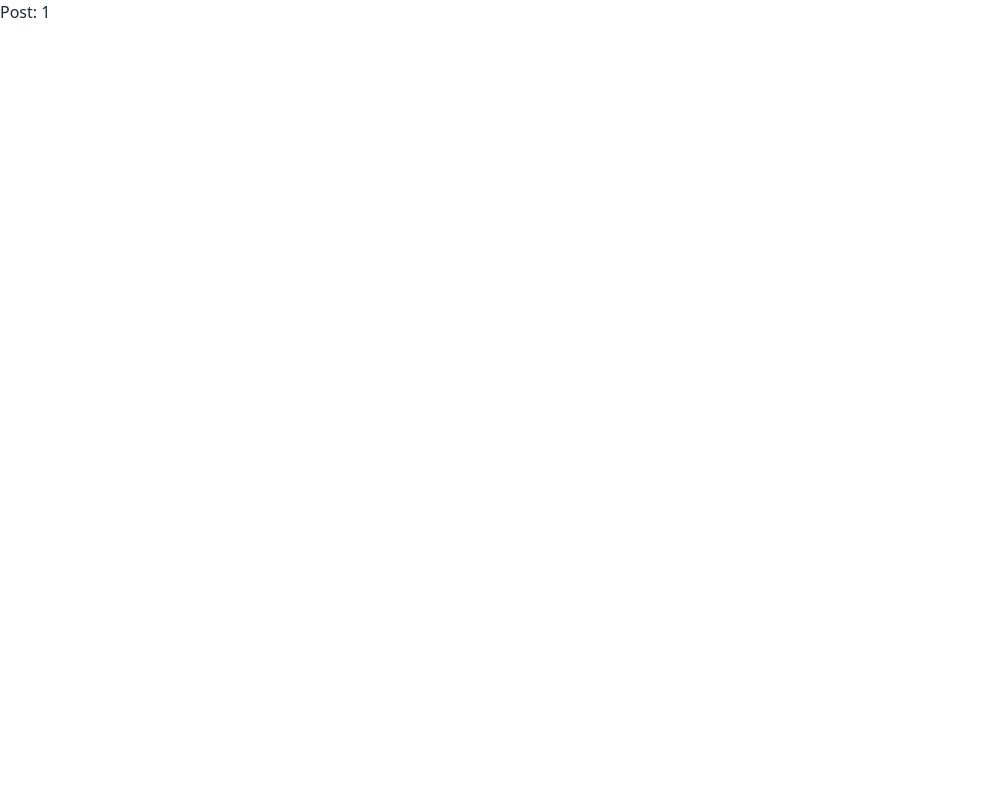
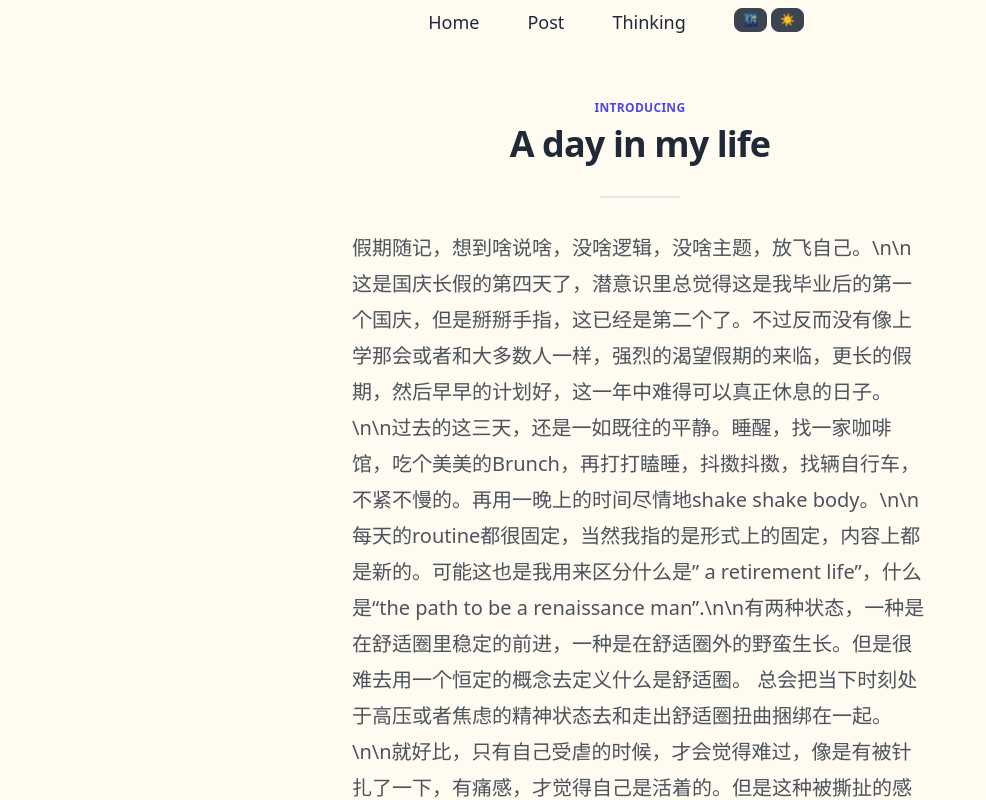
Before and after one commit to lyquita/blogv3, a Next.js app: page /posts/1 in a window 1280 px wide. Shown: the top 800 px of the page, without its empty margins (0-986 px from the left). Built offline with nearby package versions, Linux system fonts and the light colour scheme.

Commit message:
style post detail

```diff
--- a/components/layout.tsx
+++ b/components/layout.tsx
@@ -5,7 +5,7 @@ const Layout: React.FC<{}> =({children})=>{
   const {systemTheme, theme, setTheme} = useTheme();
 
     return(
-       <div className="px-10 lg:px-80 bg-[#FFFBF0] dark:bg-[#0e0c0c] dark:bg-opacity-90 py-2 text-xs sm:px-5">
+       <div className="px-10 lg:px-80 bg-[#FFFBF0] dark:bg-[#0e0c0c] dark:bg-opacity-90 py-2 text-xs sm:px-5 ">
            <ul className="flex w-full font-normal nav-list justify-center dark:text-[#DCA54C] lg:text-lg">
                <li >
                    <Link href="/">Home</Link>
--- a/components/thingkings.tsx
+++ b/components/thingkings.tsx
@@ -5,34 +5,34 @@ const Thinkings = () => {
     <div className="dark:text-[#DCA54C]">
       <h1 className="my-5 text-2xl ">Im thinking</h1>
       <div className="grid grid-cols-1 sm:grid-cols-3">
-        <div className="bg-white p-3 m-2 card shadow" >
+        <div className="bg-white p-3 m-2 card shadow hover:text-[#5bd692] " >
           <p className="mb-3 lg:text-base ">
             feel down in the dumps, for no reason... odd...
           </p>
           <p>2020-11-14 19:36</p>
         </div>
-        <div className="bg-white p-3 m-2 card shadow">
+        <div className="bg-white p-3 m-2 card shadow hover:text-[#5bd692] " >
           <p className="mb-3 lg:text-base">
             feel down in the dumps, for no reason... ods, for no reason...
             odd...
           </p>
           <p>2020-11-14 19:36</p>
         </div>
-        <div className="bg-white p-3 m-2 card shadow">
+        <div className="bg-white p-3 m-2 card shadow hover:text-[#5bd692] " >
           <p className="mb-3 lg:text-base">
             feel down in the dumps, for no s, for no reason... ods, for no
             reason... od... odd...
           </p>
           <p>2020-11-14 19:36</p>
         </div>
-        <div className="bg-white p-3 m-2 card shadow">
+        <div className="bg-white p-3 m-2 card shadow hover:text-[#5bd692] " >
           <p className="mb-3 lg:text-base">
             feel down in the dumps, for no reasons, for no reason... ods, for no
             reason... od... odd...
           </p>
           <p>2020-11-14 19:36</p>
         </div>
-        <div className="bg-white p-3 m-2 card shadow">
+        <div className="bg-white p-3 m-2 card shadow hover:text-[#5bd692] " >
           <p className="mb-3 lg:text-base">
             feel down in the dumps, for no reason... odd...
           </p>
--- a/components/writing.tsx
+++ b/components/writing.tsx
@@ -6,31 +6,31 @@ const Writing = () => {
       <h1 className="my-5 text-2xl ">Write something...</h1>
       <ul>
         <li>
-          <a>
+          <a className="hover:text-[#5bd692] hover:cursor-pointer">
             <p className="text-base">我在过养老式的生活...</p>
             <p className="mb-3">October 08, 2020</p>
           </a>
         </li>
         <li>
-          <a>
+        <a className="hover:text-[#5bd692] hover:cursor-pointer">
             <p className="text-base">我在过养老式的生活...</p>
             <p className="mb-3">October 08, 2020</p>
           </a>
         </li>
         <li>
-          <a>
+        <a className="hover:text-[#5bd692] hover:cursor-pointer">
             <p className="text-base">我在过养老式的生活...</p>
             <p className="mb-3">October 08, 2020</p>
           </a>
         </li>
         <li>
-          <a>
+        <a className="hover:text-[#5bd692] hover:cursor-pointer">
             <p className="text-base">我在过养老式的生活...</p>
             <p className="mb-3">October 08, 2020</p>
           </a>
         </li>
         <li>
-          <a>
+        <a className="hover:text-[#5bd692] hover:cursor-pointer">
             <p className="text-base">我在过养老式的生活...</p>
             <p className="mb-3">October 08, 2020</p>
           </a>
--- a/package.json
+++ b/package.json
@@ -10,6 +10,7 @@
     "tailwind": "npx tailwindcss -i ./styles/globals.css -o ./dist/output.css --watch"
   },
   "dependencies": {
+    "@tailwindcss/typography": "^0.5.2",
     "daisyui": "^2.11.1",
     "next": "12.1.0",
     "next-themes": "^0.1.1",
--- a/pages/posts/[id].tsx
+++ b/pages/posts/[id].tsx
@@ -1,10 +1,45 @@
 import { useRouter } from "next/router";
+import Layout from "../../components/layout";
 
-const Post = () =>{
-    const router =useRouter();
-    const { id } = router.query;
+const Post = () => {
+  const router = useRouter();
+  const { id } = router.query;
 
-    return <p>Post: {id}</p>
-}
+  return (
+      <div>
+          <Layout>
+          <article className="py-16 px-6 sm:px-8">
+            <header>
+                <h1 className="flex flex-col items-center">
+                    <span className="text-indigo-600 font-semibold tracking-wide uppercase"> Introducing </span>
+                    <span className="mt-2 text-3xl font-extrabold tracking-tight sm:text-4xl"> A day in my life</span>
+                </h1>
+                <hr className="mt-8 border-t-2 w-20 mx-auto"/>
+            </header>
+            <div className="mt-8 mx-auto prose lg:prose-xl overflow-auto">
+            <p>
+      假期随记，想到啥说啥，没啥逻辑，没啥主题，放飞自己。\n\n这是国庆长假的第四天了，潜意识里总觉得这是我毕业后的第一个国庆，但是掰掰手指，这已经是第二个了。不过反而没有像上学那会或者和大多数人一样，强烈的渴望假期的来临，更长的假期，然后早早的计划好，这一年中难得可以真正休息的日子。\n\n过去的这三天，还是一如既往的平静。睡醒，找一家咖啡馆，吃个美美的Brunch，再打打瞌睡，抖擞抖擞，找辆自行车，不紧不慢的。再用一晚上的时间尽情地shake
+      shake
+      body。\n\n每天的routine都很固定，当然我指的是形式上的固定，内容上都是新的。可能这也是我用来区分什么是”
+      a retirement life”，什么是“the path to be a renaissance
+      man”.\n\n有两种状态，一种是在舒适圈里稳定的前进，一种是在舒适圈外的野蛮生长。但是很难去用一个恒定的概念去定义什么是舒适圈。
+      总会把当下时刻处于高压或者焦虑的精神状态去和走出舒适圈扭曲捆绑在一起。\n\n就好比，只有自己受虐的时候，才会觉得难过，像是有被针扎了一下，有痛感，才觉得自己是活着的。但是这种被撕扯的感觉也不一定说明我正在舒适圈外干着自己不擅长的事，痛苦的感觉并不会对你的Goal有质的飞跃，多数是心理上的慰藉。\n\n更新一下，这是长假的第五天了\n\n也可能是受目前公司的企业文化所熏陶。\n\n不轻易招人，一旦给予offer，就会给予100%的信任。\n\n实用主义大于形式主义。\n\n自组织。\n\n做事前，多扯淡。\n\n自己人做完脑力活，体力活能给外人干就都抛给外人干。\n\n…
+      太多了，\n\n这些有意思的文化特性“传承于”谷歌微软系的Engineer culture.
+      由于日常被同事们熏陶，所以原本对异域文化感兴趣的我，越发的有想法以及臆想那些坐落在硅谷西雅图的生活状态。\n\n当然事情都是有两面性的，就像我总是在同事的口中听到对于外企文化的认同，但也会在Reddit，quroa上听到在谷歌员工在吐槽shit一般的生活。关键在于，所处的team以及你的leader。\n\n我还是对于那些外企公司保有神秘感，毕竟没有亲身体验过，也不想只是通过“听听”别人口中的话来塑造我对于这件事的认知。\n\n更新一下，今天是长假的第六天了\n\n前阵子总是在GitHub翻各种用户，翻GitHub，Facebook，Amazon…
+      有趣的工程师和有趣的UX
+      Designer。大多数有趣的人，他们都会有一个自己的blog，blog不仅仅是一个套模版的活，而是结合了自己的小心思，把自己的生活记录下来像个秘密花园，又同时会考虑着怎样可以让第三人在最短的时间内了解自己。\n\n但是挖掘像这种有趣的人，其实也需要费一定的功夫，还是会有很多鱼龙混杂的人，好在当我一打开他们的blog的那一眼，就能知道他是不是那种类型。\n\n而细细的观察和了解一个有趣的人的思想的时候，“能避免重蹈前人覆辙，以及了解不同国家的人，和他们在想什么。”\n\n正好在这里分享几个很有意思的blog：\n\nhttps://zachholman.com/\n\nhttps://skalnik.com/\n\nhttps://christinecha.com/\n\nhttp://broccolini.net/\n\nhttps://chad.is/\n\nhttps://timroussilhe.com/\n\n还有好多…
+      也正在慢慢收集ing\n\n说说自己最近在工作和生活的想法：\n\nWork life
+      balance不香吗，为什么一定要用996，Bully来慰藉自己似乎正在做着不平凡的事，而事实上我们就是一个平凡的人。\n\n花了好大的力气才可以在当下接受自己，接受自己是一个slow
+      walker。接受自己的不完美，接受自己不是那么的聪明。\n\n心思细腻，容易把自己绕进去。学会给自己找出口，可以在失去方向的时候，不用太麻烦，顺着牵引绳走出。\n\n真的是太容易在23岁的年纪，遗憾18岁的我没有做什么事。我不想花太多的时间去回溯和悼念过去了，这样的话，30岁的我就不会后悔23岁的今天，又错过了什么。\n\n做产品是做产品，做工作是做工作。很难有一个机会是做产品=做工作，除非you
+      are an Indie hacker, work for yourself and your
+      idea。所以爱好是爱好，挣钱是挣钱。\n\n… 未完
+    </p>
+            </div>
+          </article>
 
-export default Post
+    </Layout>
+    </div>
+  );
+};
+
+export default Post;
--- a/pages/posts/index.tsx
+++ b/pages/posts/index.tsx
@@ -20,31 +20,31 @@ const Post =() =>{
       <h1 className="my-5 text-2xl ">Write something...</h1>
       <ul>
         <li>
-          <a>
+          <a className="hover:text-[#5bd692] hover:cursor-pointer">
             <p className="text-base">我在过养老式的生活...</p>
             <p className="mb-3">October 08, 2020</p>
           </a>
         </li>
         <li>
-          <a>
+        <a className="hover:text-[#5bd692] hover:cursor-pointer">
             <p className="text-base">我在过养老式的生活...</p>
             <p className="mb-3">October 08, 2020</p>
           </a>
         </li>
         <li>
-          <a>
+        <a className="hover:text-[#5bd692] hover:cursor-pointer">
             <p className="text-base">我在过养老式的生活...</p>
             <p className="mb-3">October 08, 2020</p>
           </a>
         </li>
         <li>
-          <a>
+        <a className="hover:text-[#5bd692] hover:cursor-pointer">
             <p className="text-base">我在过养老式的生活...</p>
             <p className="mb-3">October 08, 2020</p>
           </a>
         </li>
         <li>
-          <a>
+        <a className="hover:text-[#5bd692] hover:cursor-pointer">
             <p className="text-base">我在过养老式的生活...</p>
             <p className="mb-3">October 08, 2020</p>
           </a>
--- a/tailwind.config.js
+++ b/tailwind.config.js
@@ -6,6 +6,6 @@ module.exports = {
   theme: {
     extend: {},
   },
-  plugins: [require("daisyui")],
+  plugins: [require("daisyui"), require('@tailwindcss/typography')],
   darkMode: 'class'
 }
```
Also changed, not shown: 2 other files (tests, documents, lock files or other folders).
